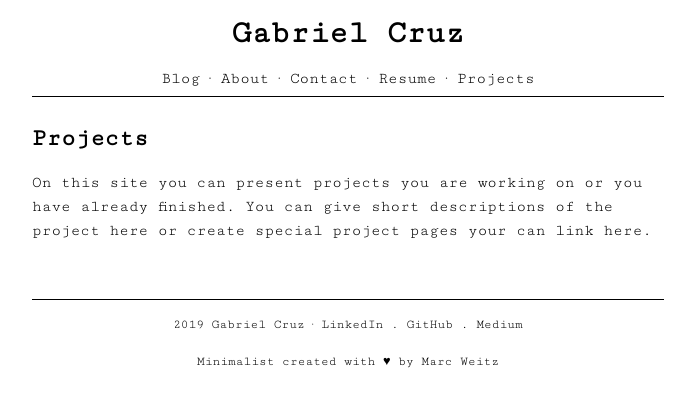
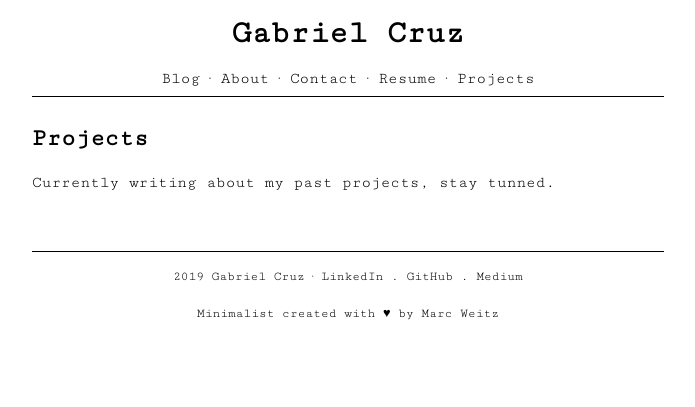
Before and after one commit to gmelodie/gmelodie.github.io, a Jekyll site: the page built from projects.md, in a window 1280 px wide. Shown: the top 407 px of the page, without its empty margins (292-987 px from the left). Built offline with Jekyll 4.4.1, drawn with Linux system fonts in a browser that asks for light colours.

Commit message:
Remove placeholders

```diff
--- a/projects.md
+++ b/projects.md
@@ -4,4 +4,4 @@ title: Projects
 permalink: /projects/
 ---
 
-On this site you can present projects you are working on or you have already finished. You can give short descriptions of the project here or create special project pages your can link here.
+Currently writing about my past projects, stay tunned.
```
Also changed, not shown: contact.md (+7 -0 lines).
